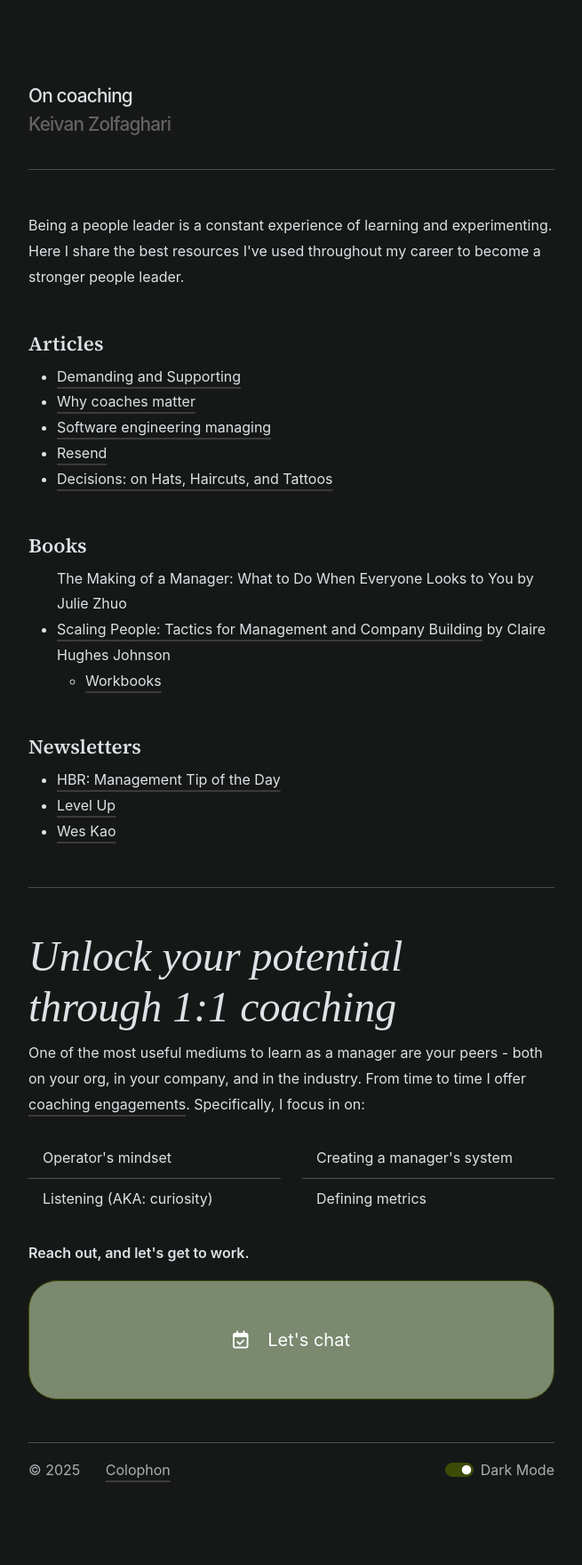
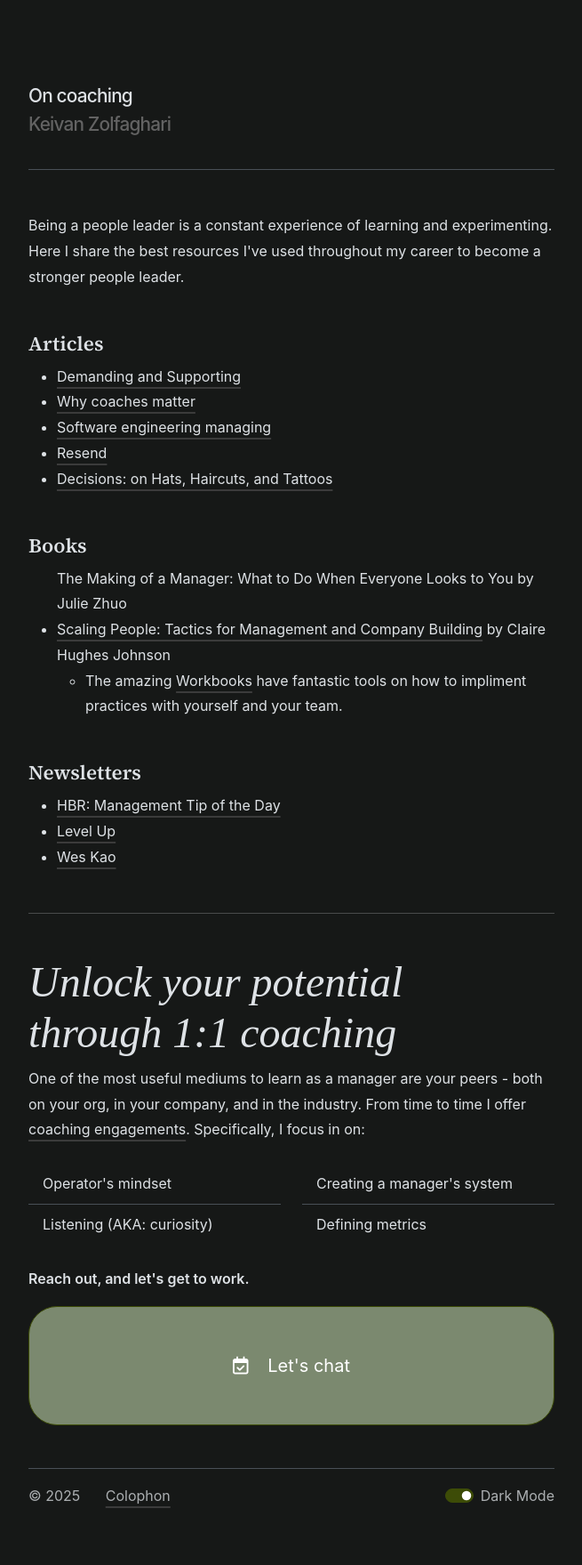
Before and after one commit to keivanz/keivanz.github.io, a Jekyll site: the page built from pages/coach.html, in a window 1280 px wide. Shown: the whole page at 89% size, without its empty margins (312-967 px from the left). Built offline with Jekyll 4.4.1, drawn with Linux system fonts in a browser that asks for light colours; nearby versions of some CDN libraries; some web fonts are replaced; before the commit the page ends 1731 px from its top, so only the background shows below that.

Commit message:
Update coaching.html

```diff
--- a/_includes/coaching.html
+++ b/_includes/coaching.html
@@ -14,7 +14,7 @@
     <li<a href="https://amzn.to/4g82VRm">The Making of a Manager: What to Do When Everyone Looks to You</a> by Julie Zhuo</li>
     <li><a href="https://amzn.to/4jyiAwm">Scaling People: Tactics for Management and Company Building</a> by Claire Hughes Johnson</li>
     <ul>
-      <li><a href="https://assets.ctfassets.net/fzn2n1nzq965/5QpKqAjTVoskvZ4mRTNsMj/cffdca0985b2b48336798d126245518a/Scaling-People-Workbooks_PDF_23_03_05.pdf">Workbooks</a></li>
+      <li>The amazing <a href="https://assets.ctfassets.net/fzn2n1nzq965/5QpKqAjTVoskvZ4mRTNsMj/cffdca0985b2b48336798d126245518a/Scaling-People-Workbooks_PDF_23_03_05.pdf">Workbooks</a> have fantastic tools on how to impliment practices with yourself and your team.</li>
     </ul>
   </ul>
 
```
